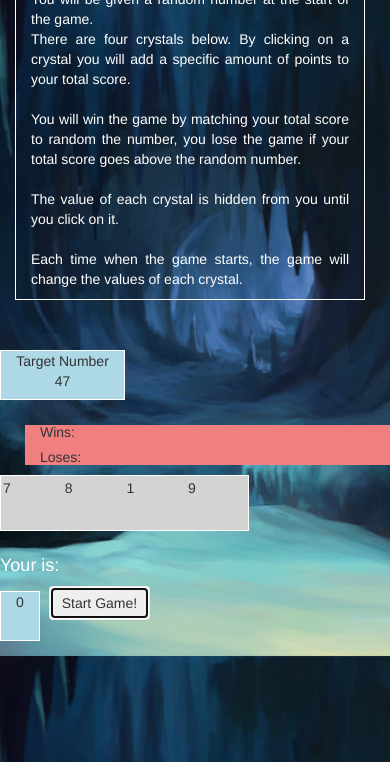
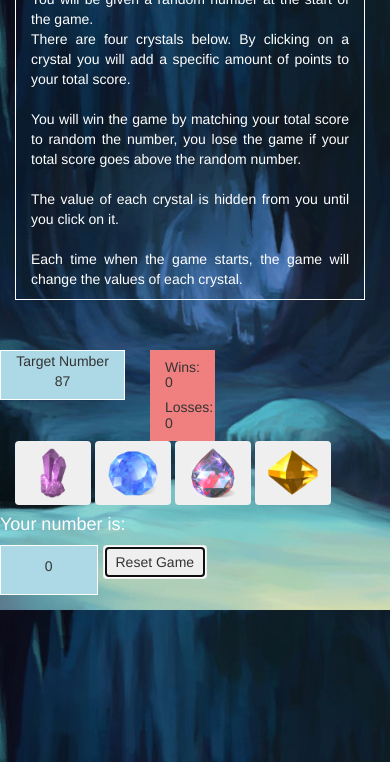
Before and after one commit to tmosley03/week-4-game, a plain HTML site: page index.html in a window 390 px wide. Both pictures are taken after a click on the button "Start Game!". Shown: the part 82-844 px from the top of the page. Drawn offline with nearby package versions, Linux system fonts and the light colour scheme; a web font is replaced by a local one.

Commit message:
monday update

```diff
--- a/assets/css/style.css
+++ b/assets/css/style.css
@@ -5,6 +5,10 @@ body {
 
 #startBtn {
     margin-left: 5px;
+}
+
+.btn {
+    text-align: center;
 }
 
 h1 {
@@ -35,25 +39,29 @@ h1 {
     height: auto;
 }
 
-#crystals {
+
+/* #crystals {
     border: solid 1px white;
     display: inline-block;
     padding: 2px;
     margin-bottom: 15px;
     background-color: lightgray;
     text-align: center;
-}
+} */
 
 
-/* How can I center this? */
+/* .btn {
+    visibility: hidden;
+} */
 
 .stones {
+    /* visibility: hidden; */
     display: inline-block;
     height: 50px;
-    width: 50;
+    width: 50px;
     text-align: center;
     /* border: solid 1px black; */
-    margin-right: 50px;
+    /* margin-right: 50px; */
 }
 
 #scoreText {
@@ -75,6 +83,7 @@ h1 {
     border: solid 1px white;
     background-color: lightblue;
     margin-bottom: 15px;
+    padding-top: 10px;
     display: inline-block;
     text-align: center;
     padding: 0 auto;
--- a/assets/javascript/script.js
+++ b/assets/javascript/script.js
@@ -2,78 +2,112 @@
 
 // alert("JS !");
 
-var minNum = "19"
-var maxNum = "121"
-var btnMin = "1"
-var btnMax = "13"
-var wins = 0
-var loses = 0
-var userScore = 0
-
 // ======== From MDN :  to get a random number (https://developer.mozilla.org/en-US/docs/Web/JavaScript/Reference/Global_Objects/Math/random#Using_Math.random())
 
-// Use this fucntion to generatate all of the numbers.  This particular function will include both the minamum and maximum numbers.//
+// Use this GLOBAL fucntion to generatate all of the numbers.  This particular function will include both the minamum and maximum numbers.//
 
+//=== GLOBAL ===//
 function getRandom(min, max) {
     min = Math.ceil(min);
     max = Math.floor(max);
     return Math.floor(Math.random() * (max - min + 1)) + min;
 }
 
-// console.log(getRandomIntInclusive(1,3));
+var userScore = 0
+var wins = 0
+var losses = 0
 
-// console.log(random(121));
-// console.log(random(13));
+var stoneOneValue = getRandom(1, 12);
+var stoneTwoValue = getRandom(1, 12);
+var stoneThreeValue = getRandom(1, 12);
+var stoneFourValue = getRandom(1, 12);
+var targetNumber = getRandom(19,120);
+console.log("targetNumber from global "+ targetNumber)
+console.log("stonevalue from global: "+stoneOneValue, stoneTwoValue, stoneThreeValue, stoneFourValue)
+
+//=============== Beginning of Game object litteral =============================//
+crystalsCollectorGame = {
+    // stones: ["#stone1", "#stone2", "#stone3", "#stone4"],
+
+    //========== Start the Game ===============//
+    start: startGame = (function () {
+        // Set the target number to a random number between 19-120 //
+        $("#randomNumber").text("Target Number " + targetNumber);
+        console.log("targetNumber from startGame function: " + targetNumber);
+        // Create a variable for each button and give it a random value between 1-12 //
+        // How do I access these variables outside of this function and object?
+        stoneOneValue = getRandom(1, 12);
+        stoneTwoValue = getRandom(1, 12);
+        stoneThreeValue = getRandom(1, 12);
+        stoneFourValue = getRandom(1, 12);
+        console.log(" stoneOneValue from the startGame function: " + stoneOneValue);
+        console.log(" stoneTwoValue from the startGame fucntion: " + stoneTwoValue);
+        console.log(" stoneThreeValue from the startGame fucntion: " + stoneThreeValue);
+        console.log(" stoneFourValue from the startGame fucntion: " + stoneFourValue);
+        //===== set score, wins, losses to 0 with global variable =====//
+        $("#totalScore").text(userScore);
+        $("#wins").text(wins);
+        $("#losses").text(losses);
+    }),
+}
+//============================= End of Object Littertal ===========================//
 
 
-//=== Beginning of Game object litteral ===//
+//========= Startbutton ==========//
+$("#startBtn").click(function () {
+    crystalsCollectorGame.start();
+    $("#startBtn").text("Reset Game");
+});
 
-crystalsCollectorGame = {
-    stones: ["#stone1", "#stone2", "#stone3", "#stone4"],
+//============================= Crystal Button Object Litteral ===========================//
+//==the crystal buttons are in a new object (multidimensional object)
+// crystalButtons = {
+//     stone1: $("#stone1").click(function () {
+//         currentScore = stoneOneValue + userScore;
+//         console.log(currentScore);
+//     })
+// }
 
-    start: startGame = (function () {
-        // Set the random number using the function below //
-        $("#randomNumber").text("Target Number " + getRandom(19, 120));
+//=== Assign numbers to buttons individually.
+// is there a way to check the current value of a variable before executing math?
+$("#stone1").click(function () {
+    currentScore = stoneOneValue.val + userScore.val;
+    $("#totalScore").text(currentScore);
+    console.log("currentScore from stone one:  " + currentScore);
+    console.log("stoneValue from button click "+stoneOneValue);
+});
 
-        //== set all the values then replace the numbers with images of the individual stones?
-        for (i = 0; i < this.stones.length; i++) {
-           stoneValueObject =  $(this.stones[i]).text(getRandom(1, 12))
+$("#stone2").click(function () {
+    currentScore = stoneTwoValue + userScore;
+    $("#totalScore").text(currentScore);
+    console.log("currentScore from stone two:  " + currentScore);
+    console.log("stoneValue from button click "+stoneTwoValue);
+});
 
-            //=== Replace random numbers with stones (get help!) ===//
+$("#stone3").click(function () {
+    currentScore = stoneThreeValue + userScore;
+    $("#totalScore").text(currentScore);
+    console.log("currentScore from stone three:  " + currentScore);
+    console.log("stoneValue from button click "+ stoneThreeValue);
+});
 
-            console.log(stoneValueObject.i);
+$("#stone4").click(function () {
+    currentScore = parseInt(stoneFourValue) + parseInt(userScore);
+    $("#totalScore").text(currentScore);
+    console.log("currentScore from stone three:  " + currentScore);
+    console.log("stoneValue from button click "+ stoneFourValue);
+});
 
-            //===== set user score to 0 with variable =====//
-            $("#totalScore").text(userScore);
-
-            //=== Connection Confirmation ===//
-            // console.log("startGamefunction is running! ");
-        }
-    }),
-
-    numRange: function getRandomIntInclusive(min, max) {
-        min = Math.ceil(min);
-        max = Math.floor(max);
-        return Math.floor(Math.random() * (max - min + 1)) + min;
-    },
-
-    stone1: $("#stone1").click(function () {
-        $("input:text").val(getRandomIntInclusive(1, 3));
-    }),
-}
-//=== End of Object Littertal ===//
+//========================= Add stone value to user score =============//
 
 
-//========= Start the game here! ==========//
-$("#startBtn").click(function () {
-    //== create a function  in the object above that restarts the game with out refreshing the page and put it where the console.log is now.
-    //console.log(crystalsCollectorGame.stones);
-    crystalsCollectorGame.start();
-});
 
-//=== Crystal functionality ===//
+//========================= Win or Lose Conditions ===================//
 
-$(".stones").click(function () {
-    //=== add the random number to the total score
-    console.log("i clicked a stone");
-});
+if (userScore === targetNumber ){
+    $("#wins").text(wins++);
+}
+
+if(userScore > targetNumber){
+    $("#losses").text(losses++);
+}
--- a/index.html
+++ b/index.html
@@ -30,24 +30,25 @@
             </p>
         </div>
         <div class="row">
-            <div id="randomNumber" class="col-lg-2"></div>
-            <div id="record" class="col-lg-2">
-                <h5 id="wins">Wins: </h5>
-                <h5 id="loses">Loses: </h5>
+            <div id="randomNumber" class="col-lg-2 col-xs-2"></div>
+            <div id="record" class="col-lg-2 col-xs-2">
+                <h5>Wins: <span id="wins"></span></h5>
+                <h5>Losses: <span id="losses"></span> </h5>
             </div>
         </div>
         <div class="row">
             <div id="crystals" class="col-lg-4">
-                <div id="stone1" class="stones"></div>
-                <div id="stone2" class="stones"></div>
-                <div id="stone3" class="stones"></div>
-                <div id="stone4" class="stones"></div>
+                <button class="btn"><img src="assets/images/Amethyst.png" id="stone1" class="stones"></button>
+                <button class="btn"><img src="assets/images/Sapphire.png" id="stone2" class="stones"></button>
+                <button class="btn"><img src="assets/images/Swarovski-crystal-icon.png" id="stone3" class="stones"></button>
+                <button class="btn"><img src="assets/images/Zircon.png" id="stone4" class="stones"></button>
             </div>
         </div>
         <div class="row">
-            <h4 id="scoreText">Your is:</h4>
-            <div class="col-lg-3" id="totalScore"></div>
+            <h4 id="scoreText">Your number is:</h4>
+            <div class="col-lg-3 col-xs-3" id="totalScore"></div>
             <button id="startBtn" class="btn">Start Game!</button>
+            <!-- <button id="resetBtn" class="btn">Reset</button> -->
         </div>
     </div>
     <script type="text/javascript" src="assets/javascript/script.js"></script>
```
